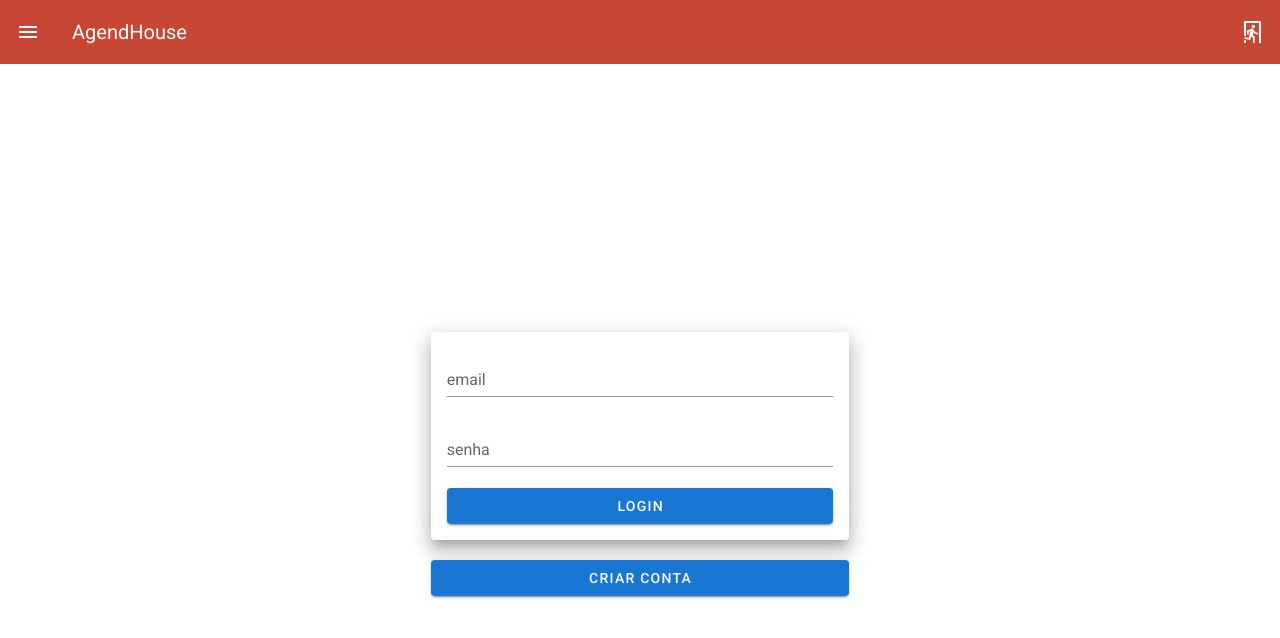
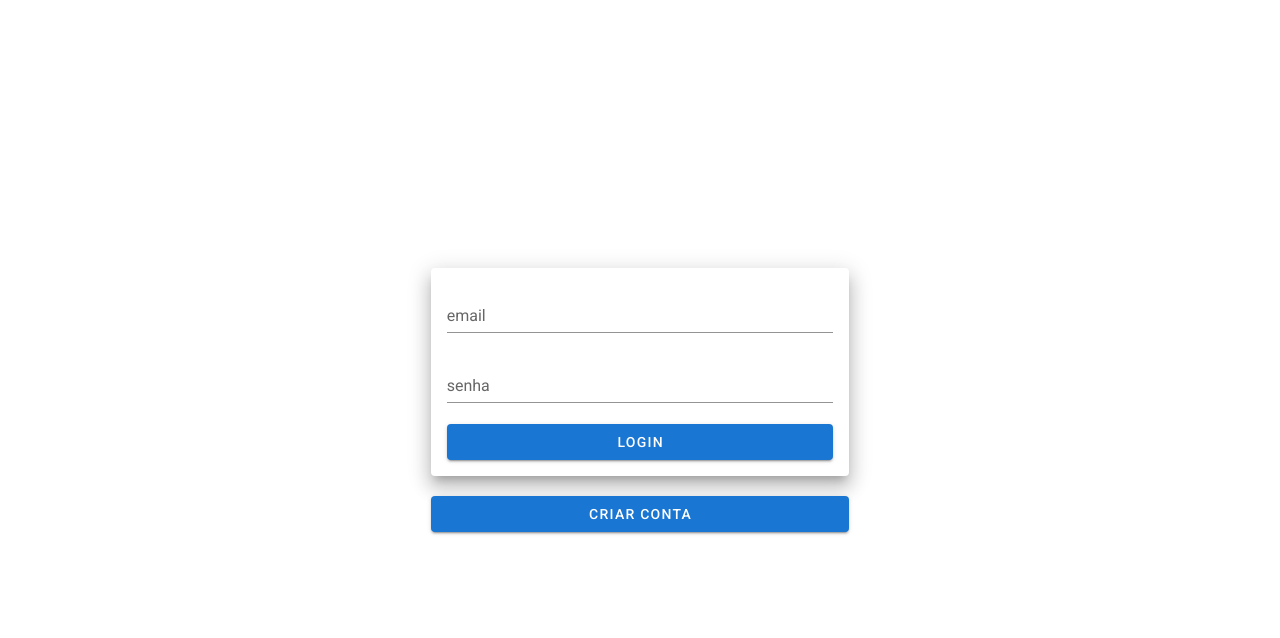
Before and after one commit to API-4-SEMESTRE/PROJETO-API, a Vue app in the folder Sistema/api-front/: page /login in a window 1280 px wide. Shown: the top 638 px of the page. Built offline with nearby package versions, Linux system fonts and the light colour scheme; what v-mask would draw is missing.

Commit message:
API-79 Retirando o menu da tela de Login

```diff
--- a/Sistema/api-front/src/App.vue
+++ b/Sistema/api-front/src/App.vue
@@ -2,7 +2,7 @@
   <div id="app">
     <v-app>
       <v-main>
-        <v-app-bar color="#c74634" dark>
+        <v-app-bar color="#c74634" dark v-if="this.$route.path !== '/login'">
           <v-app-bar-nav-icon @click="drawer = true"></v-app-bar-nav-icon>
           <v-toolbar-title class="white--text">AgendHouse</v-toolbar-title>
           <v-spacer></v-spacer>
@@ -42,6 +42,7 @@ export default {
   name: "App",
   components: {},
   data: () => ({
+    //logado: true,
     drawer: false,
     menus: [
       { conteudo: "Home", url: "/", icon: "mdi-home-variant" },
```
